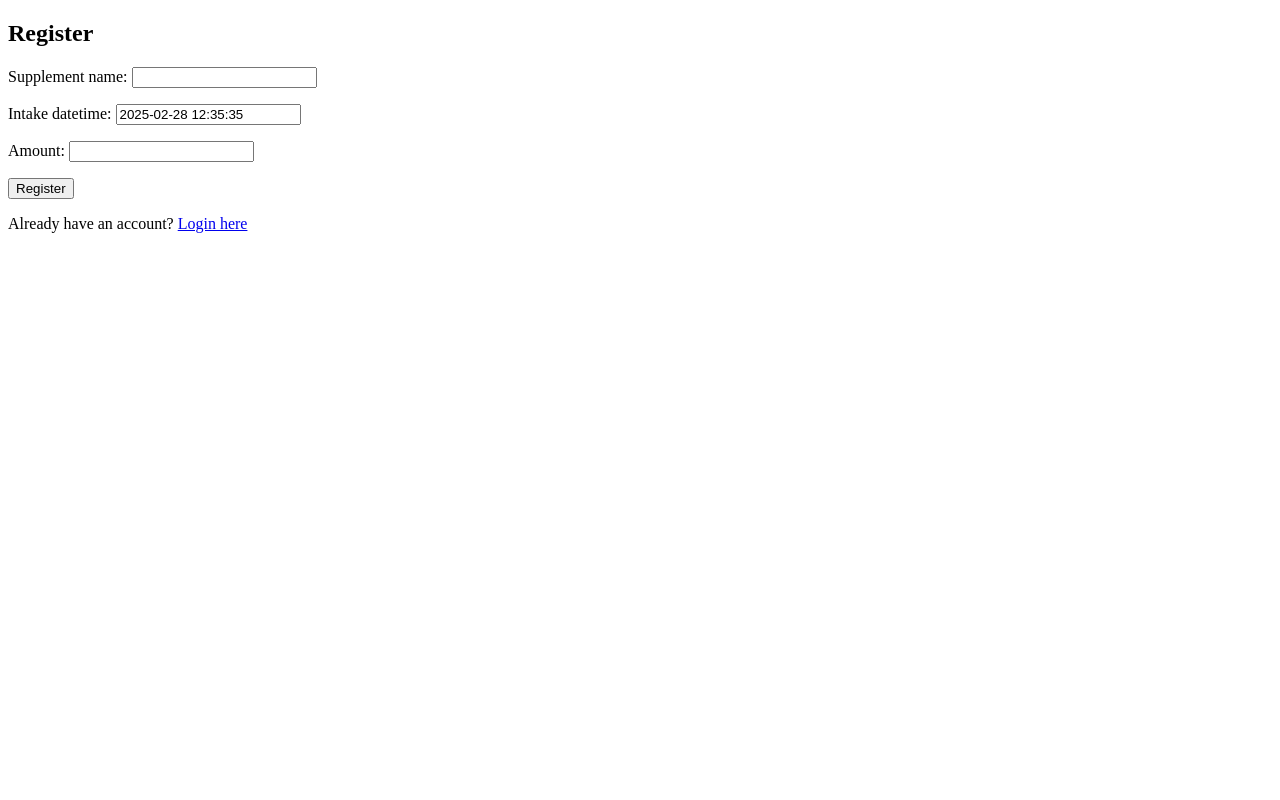
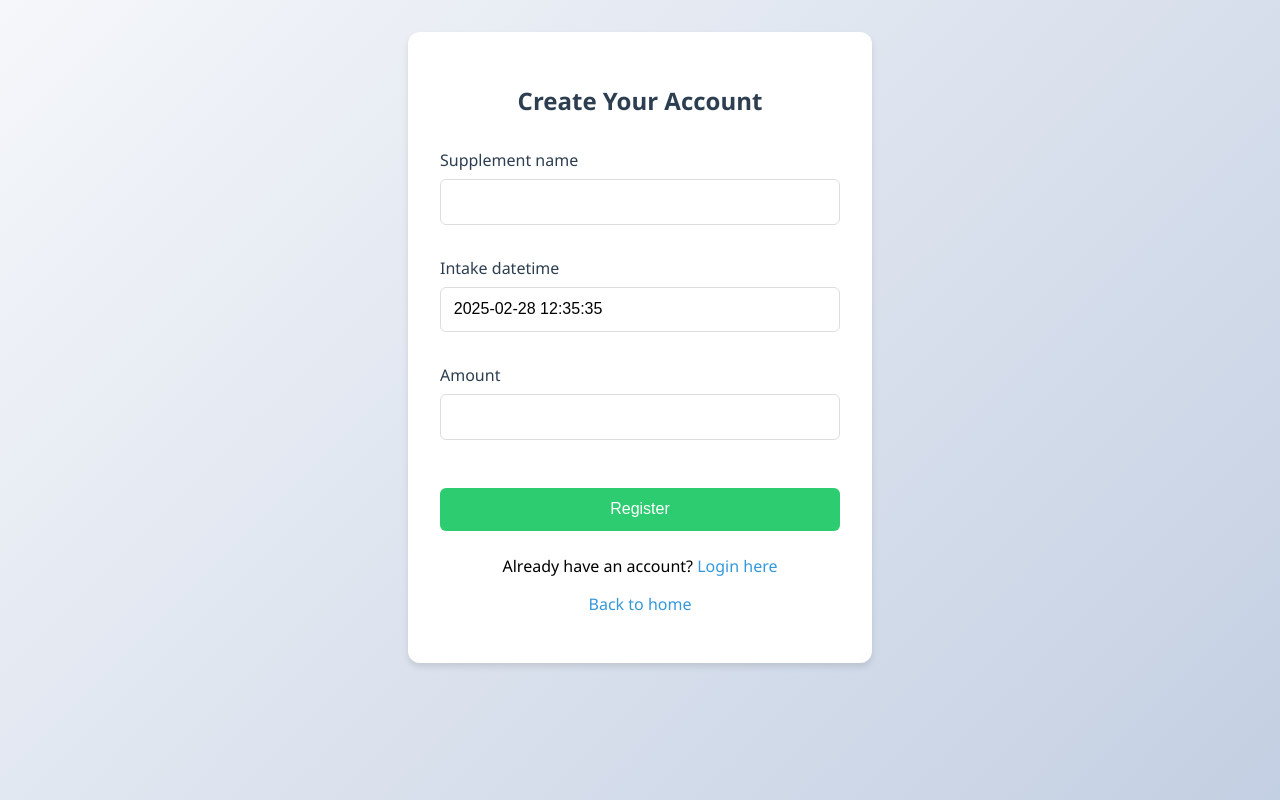
Before and after one commit to webiroha/django_basic_condition_tracker_with_cody_copilot, a Django app: template tracker/templates/tracker/register.html in a window 1280 px wide. Run offline with Django 5.2, Linux system fonts and the light colour scheme; the template is opened without the code that fills it: values that come from a table or form of the project are taken from there, others are empty.

Commit message:
feat: add css to register page

```diff
--- a/tracker/templates/tracker/register.html
+++ b/tracker/templates/tracker/register.html
@@ -1,14 +1,117 @@
 <!DOCTYPE html>
-<html>
+<html lang="en">
   <head>
-    <title>Register</title>
+    <title>Register - Supplement Tracker</title>
+    <style>
+      body {
+        font-family: "Segoe UI", Tahoma, Geneva, Verdana, sans-serif;
+        background: linear-gradient(135deg, #f5f7fa 0%, #c3cfe2 100%);
+        margin: 0;
+        min-height: 100vh;
+        display: flex;
+        flex-direction: column;
+        align-items: center;
+      }
+      .container {
+        background: white;
+        padding: 2rem;
+        border-radius: 12px;
+        box-shadow: 0 4px 6px rgba(0, 0, 0, 0.1);
+        margin: 2rem;
+        width: 90%;
+        max-width: 400px;
+      }
+      h2 {
+        color: #2c3e50;
+        text-align: center;
+        margin-bottom: 2rem;
+      }
+      form {
+        display: grid;
+        gap: 1rem;
+      }
+      .form-group {
+        margin-bottom: 1rem;
+      }
+      label {
+        display: block;
+        margin-bottom: 0.5rem;
+        color: #2c3e50;
+        font-weight: 500;
+      }
+      input {
+        width: 100%;
+        padding: 0.8rem;
+        border: 1px solid #ddd;
+        border-radius: 6px;
+        font-size: 1rem;
+        box-sizing: border-box;
+      }
+      input:focus {
+        outline: none;
+        border-color: #3498db;
+        box-shadow: 0 0 0 2px rgba(52, 152, 219, 0.2);
+      }
+      button {
+        background: #2ecc71;
+        color: white;
+        padding: 0.8rem 1.5rem;
+        border: none;
+        border-radius: 6px;
+        font-size: 1rem;
+        cursor: pointer;
+        transition: transform 0.2s, box-shadow 0.2s;
+        width: 100%;
+        margin-top: 1rem;
+      }
+      button:hover {
+        transform: translateY(-2px);
+        box-shadow: 0 4px 8px rgba(0, 0, 0, 0.2);
+      }
+      .links {
+        text-align: center;
+        margin-top: 1.5rem;
+      }
+      a {
+        color: #3498db;
+        text-decoration: none;
+      }
+      a:hover {
+        text-decoration: underline;
+      }
+      .errorlist {
+        color: #e74c3c;
+        list-style: none;
+        padding: 0;
+        margin: 0.5rem 0;
+        font-size: 0.9rem;
+      }
+    </style>
   </head>
   <body>
-    <h2>Register</h2>
-    <form method="post">
-      {% csrf_token %} {{ form.as_p }}
-      <button type="submit">Register</button>
-    </form>
-    <p>Already have an account? <a href="{% url 'login' %}">Login here</a></p>
+    <div class="container">
+      <h2>Create Your Account</h2>
+      <form method="post">
+        {% csrf_token %} {% for field in form %}
+        <div class="form-group">
+          <label for="{{ field.id_for_label }}">{{ field.label }}</label>
+          {{ field }} {% if field.errors %}
+          <ul class="errorlist">
+            {% for error in field.errors %}
+            <li>{{ error }}</li>
+            {% endfor %}
+          </ul>
+          {% endif %}
+        </div>
+        {% endfor %}
+        <button type="submit">Register</button>
+      </form>
+      <div class="links">
+        <p>
+          Already have an account? <a href="{% url 'login' %}">Login here</a>
+        </p>
+        <p><a href="{% url 'choose_mode' %}">Back to home</a></p>
+      </div>
+    </div>
   </body>
 </html>
```
